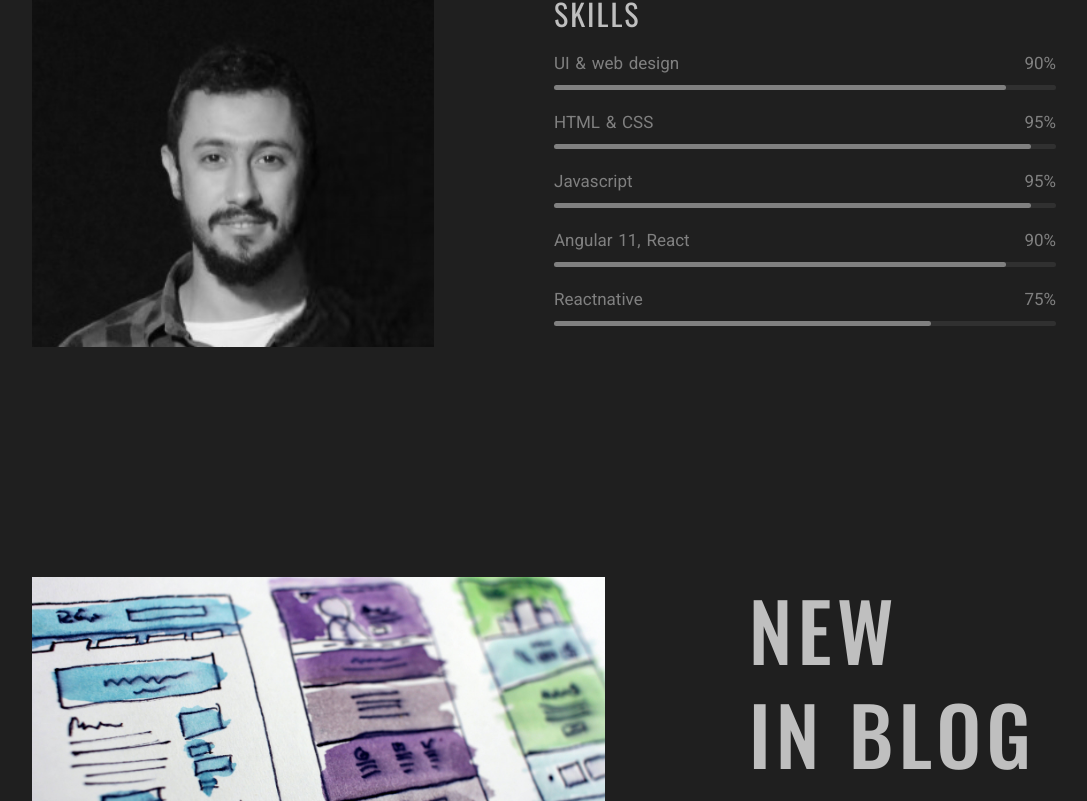
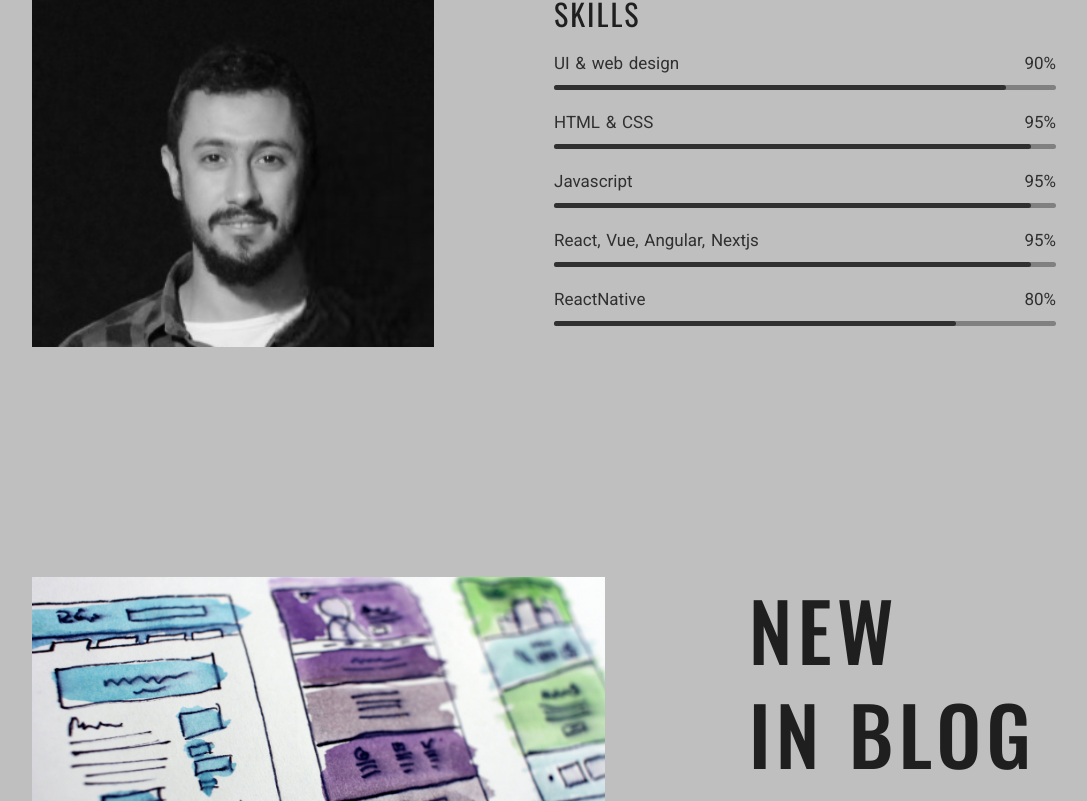
Before and after one commit to mohamedabdelmoniem10/mon3m.com, a Next.js app: page / in a window 1280 px wide. Shown: the part 1770-2571 px from the top of the page, without its empty margins (96-1183 px from the left). Built offline with nearby package versions, Linux system fonts and the light colour scheme.

Commit message:
[Updated] updated with some configs and cv file

```diff
--- a/components/HomeSections/AboutSection.js
+++ b/components/HomeSections/AboutSection.js
@@ -82,26 +82,26 @@ const AboutSection = () => {
 
             <div className="skill">
               <div className="skill__info">
-                <p className="skill__name">Angular 11, React</p>
-                <p className="skill__percentage">90%</p>
+                <p className="skill__name">React, Vue, Angular, Nextjs</p>
+                <p className="skill__percentage">95%</p>
               </div>
               <div className="skill__prog-bar">
                 <div
                   className="skill__prog-bar--complete"
-                  style={{ width: "90%" }}
+                  style={{ width: "95%" }}
                 ></div>
               </div>
             </div>
 
             <div className="skill">
               <div className="skill__info">
-                <p className="skill__name">Reactnative</p>
-                <p className="skill__percentage">75%</p>
+                <p className="skill__name">ReactNative</p>
+                <p className="skill__percentage">80%</p>
               </div>
               <div className="skill__prog-bar">
                 <div
                   className="skill__prog-bar--complete"
-                  style={{ width: "75%" }}
+                  style={{ width: "80%" }}
                 ></div>
               </div>
             </div>
--- a/components/common/Nav.js
+++ b/components/common/Nav.js
@@ -88,8 +88,8 @@ function loadSiteMode() {
   let storedTheme =
     localStorage.getItem("theme") ||
     (window.matchMedia("(prefers-color-scheme: dark)").matches
-      ? "light"
-      : "dark");
+      ? "dark"
+      : "light");
   if (storedTheme) setDataTheme(storedTheme);
   siteModeToggle.addEventListener("click", modeToggler);
 }
```
Also changed, not shown: 1 other file (tests, documents, lock files or other folders).
